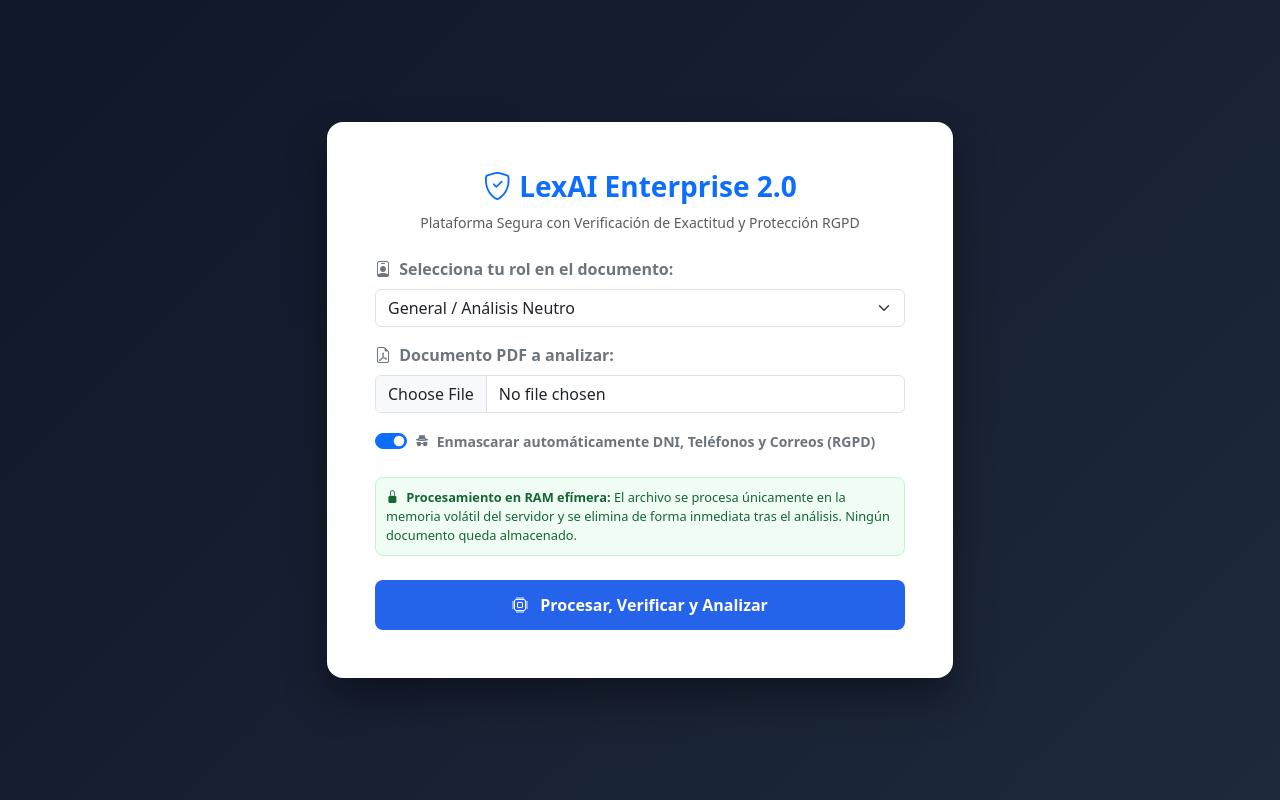
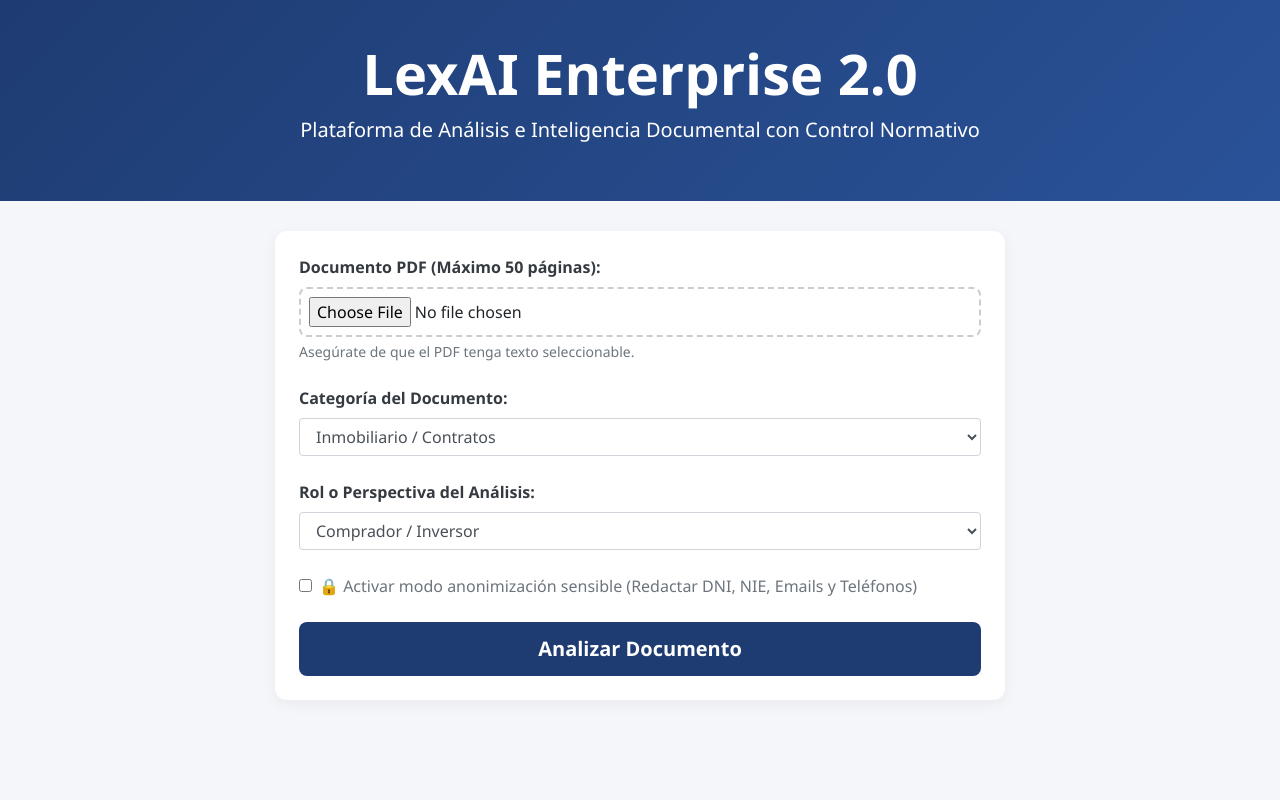
Before and after one commit to deltoroalejandro07-rgb/lexai-legal, a Flask app: page / in a window 1280 px wide. Run offline with Flask 3, Linux system fonts and the light colour scheme.

Commit message:
Update index.html

```diff
--- a/templates/index.html
+++ b/templates/index.html
@@ -3,78 +3,146 @@
 <head>
     <meta charset="UTF-8">
     <meta name="viewport" content="width=device-width, initial-scale=1.0">
-    <title>LexAI Enterprise 2.0 - Análisis Seguro</title>
-    <link href="https://cdn.jsdelivr.net/npm/bootstrap@5.3.0/dist/css/bootstrap.min.css" rel="stylesheet">
-    <link rel="stylesheet" href="https://cdn.jsdelivr.net/npm/bootstrap-icons@1.11.0/font/bootstrap-icons.css">
+    <title>LexAI Enterprise 2.0</title>
+    <link rel="stylesheet" href="https://cdn.jsdelivr.net/npm/bootstrap@4.6.2/dist/css/bootstrap.min.css">
     <style>
-        body { background: linear-gradient(135deg, #0f172a 0%, #1e293b 100%); color: #f8fafc; min-height: 100vh; display: flex; align-items: center; }
-        .main-card { background: #ffffff; color: #1e293b; border-radius: 16px; box-shadow: 0 20px 40px rgba(0,0,0,0.4); }
-        .btn-custom { background: #2563eb; color: white; border-radius: 8px; font-weight: 600; padding: 12px 24px; }
-        .btn-custom:hover { background: #1d4ed8; color: white; }
-        .security-badge { background-color: #f0fdf4; border: 1px solid #bbf7d0; color: #166534; font-size: 0.8rem; border-radius: 8px; padding: 10px; }
+        body { background-color: #f4f6f9; font-family: 'Segoe UI', Tahoma, Geneva, Verdana, sans-serif; }
+        .hero-section { background: linear-gradient(135deg, #1e3c72 0%, #2a5298 100%); color: white; padding: 40px 0; margin-bottom: 30px; }
+        .card-custom { border: none; border-radius: 12px; box-shadow: 0 4px 15px rgba(0,0,0,0.05); }
+        .btn-primary-custom { background-color: #1e3c72; border: none; font-weight: 600; padding: 12px 25px; border-radius: 8px; }
+        .btn-primary-custom:hover { background-color: #162d56; }
+        .role-group { display: none; }
     </style>
 </head>
 <body>
-    <div class="container py-5" style="max-width: 650px;">
-        <div class="main-card p-4 p-md-5">
-            <div class="text-center mb-4">
-                <h1 class="h3 fw-bold text-primary"><i class="bi bi-shield-check me-2"></i>LexAI Enterprise 2.0</h1>
-                <p class="text-muted small">Plataforma Segura con Verificación de Exactitud y Protección RGPD</p>
+
+<div class="hero-section text-center">
+    <div class="container">
+        <h1 class="display-4 font-weight-bold">LexAI Enterprise 2.0</h1>
+        <p class="lead">Plataforma de Análisis e Inteligencia Documental con Control Normativo</p>
+    </div>
 </div>
 
+<div class="container mb-5">
+    <div class="row justify-content-center">
+        <div class="col-md-8">
+            <div class="card card-custom p-4">
                 <form action="/" method="POST" enctype="multipart/form-data">
 
-                <div class="mb-3">
-                    <label class="form-label fw-bold text-secondary"><i class="bi bi-person-badge me-1"></i> Selecciona tu rol en el documento:</label>
-                    <select name="rol_usuario" class="class-select form-select">
-                        <option value="General / Neutro" selected>General / Análisis Neutro</option>
+                    <!-- SUBIDA DE ARCHIVO -->
+                    <div class="form-group mb-4">
+                        <label for="file" class="font-weight-bold text-dark">Documento PDF (Máximo 50 páginas):</label>
+                        <input type="file" class="form-control-file p-2 style-file" id="file" name="file" accept=".pdf" required style="border: 2px dashed #ccc; border-radius: 8px;">
+                        <small class="form-text text-muted">Asegúrate de que el PDF tenga texto seleccionable.</small>
+                    </div>
 
-                        <optgroup label="Inmobiliario y Alquileres">
-                            <option value="Arrendatario / Inquilino">Arrendatario / Inquilino</option>
-                            <option value="Arrendador / Propietario">Arrendador / Propietario</option>
-                            <option value="Comprador / Cliente">Comprador / Cliente</option>
-                        </optgroup>
-
-                        <optgroup label="Financiero y Facturación">
-                            <option value="Cliente / Pagador (Receptor)">Cliente / Pagador (Receptor de Factura)</option>
-                            <option value="Proveedor / Emisor (Cobrador)">Proveedor / Emisor (Cobrador)</option>
-                            <option value="Contable / Auditor Fiscal">Contable / Auditor Fiscal</option>
-                        </optgroup>
-
-                        <optgroup label="Legal, Judicial y Laboral">
-                            <option value="Demandado / Acusado">Demandado / Acusado</option>
-                            <option value="Demandante / Acusación">Demandante / Acusación</option>
-                            <option value="Empleado / Trabajador">Empleado / Trabajador</option>
-                            <option value="Empleador / Empresa">Empleador / Empresa</option>
-                        </optgroup>
-
-                        <optgroup label="Educación y Estudio">
-                            <option value="Estudiante / Opositor">Estudiante / Opositor</option>
-                        </optgroup>
+                    <!-- SELECTOR DE CATEGORÍA -->
+                    <div class="form-group mb-4">
+                        <label for="categoria" class="font-weight-bold text-dark">Categoría del Documento:</label>
+                        <select class="form-control" id="categoria" onchange="mostrarRoles()">
+                            <option value="inmobiliario">Inmobiliario / Contratos</option>
+                            <option value="legal">Legal / Judicial / Laboral</option>
+                            <option value="financiero">Financiero / Facturación</option>
+                            <option value="educacion">Educación / Académico</option>
+                            <option value="general">General / Otros</option>
                         </select>
                     </div>
 
-                <div class="mb-3">
-                    <label class="form-label fw-bold text-secondary"><i class="bi bi-file-earmark-pdf me-1"></i> Documento PDF a analizar:</label>
-                    <input type="file" name="file" accept=".pdf" class="form-control" required>
+                    <!-- SELECTOR DE ROLES DINÁMICO -->
+                    <div class="form-group mb-4">
+                        <label for="rol_usuario_select" class="font-weight-bold text-dark">Rol o Perspectiva del Análisis:</label>
+                        <input type="hidden" name="rol_usuario" id="rol_usuario_final" value="Comprador / Inversor">
+
+                        <!-- Inmobiliario -->
+                        <div id="group_inmobiliario" class="role-group">
+                            <select class="form-control" id="select_inmobiliario" onchange="actualizarRolFinal(this)">
+                                <option value="Comprador / Inversor">Comprador / Inversor</option>
+                                <option value="Vendedor / Propietario">Vendedor / Propietario</option>
+                                <option value="Arrendatario / Inquilino">Arrendatario / Inquilino</option>
+                                <option value="Arrendador / Propietario">Arrendador / Propietario</option>
+                                <option value="Gestor / Asesor profesional">Gestor / Asesor profesional</option>
+                            </select>
                         </div>
 
-                <div class="form-check form-switch mb-4">
-                    <input class="form-check-input" type="checkbox" name="anonimizar_datos" id="anonimizar_datos" checked>
-                    <label class="form-check-label small fw-bold text-secondary" for="anonimizar_datos">
-                        <i class="bi bi-incognito me-1"></i> Enmascarar automáticamente DNI, Teléfonos y Correos (RGPD)
+                        <!-- Legal -->
+                        <div id="group_legal" class="role-group">
+                            <select class="form-control" id="select_legal" onchange="actualizarRolFinal(this)">
+                                <option value="Demandante / Parte Activa">Demandante / Parte Activa</option>
+                                <option value="Demandado / Parte Pasiva">Demandado / Parte Pasiva</option>
+                                <option value="Empleado / Trabajador">Empleado / Trabajador</option>
+                                <option value="Empleador / Empresa">Empleador / Empresa</option>
+                                <option value="Gestor / Asesor profesional">Gestor / Asesor profesional</option>
+                            </select>
+                        </div>
+
+                        <!-- Financiero -->
+                        <div id="group_financiero" class="role-group">
+                            <select class="form-control" id="select_financiero" onchange="actualizarRolFinal(this)">
+                                <option value="Cliente / Receptor del Servicio">Cliente / Receptor del Servicio</option>
+                                <option value="Proveedor / Emisor de Factura">Proveedor / Emisor de Factura</option>
+                                <option value="Contable / Auditor Interno">Contable / Auditor Interno</option>
+                                <option value="Gestor / Asesor profesional">Gestor / Asesor profesional</option>
+                            </select>
+                        </div>
+
+                        <!-- Educación -->
+                        <div id="group_educacion" class="role-group">
+                            <select class="form-control" id="select_educacion" onchange="actualizarRolFinal(this)">
+                                <option value="Estudiante / Alumno">Estudiante / Alumno</option>
+                                <option value="Profesor / Docente">Profesor / Docente</option>
+                            </select>
+                        </div>
+
+                        <!-- General -->
+                        <div id="group_general" class="role-group">
+                            <select class="form-control" id="select_general" onchange="actualizarRolFinal(this)">
+                                <option value="General / Neutro">General / Neutro</option>
+                            </select>
+                        </div>
+                    </div>
+
+                    <!-- ANONIMIZACIÓN Y RGPD -->
+                    <div class="form-group form-check mb-4">
+                        <input type="checkbox" class="form-check-input" id="anonimizar_datos" name="anonimizar_datos">
+                        <label class="form-check-label text-secondary" for="anonimizar_datos">
+                            🔒 Activar modo anonimización sensible (Redactar DNI, NIE, Emails y Teléfonos)
                         </label>
                     </div>
 
-                <div class="security-badge mb-4">
-                    <i class="bi bi-lock-fill me-1"></i> <strong>Procesamiento en RAM efímera:</strong> El archivo se procesa únicamente en la memoria volátil del servidor y se elimina de forma inmediata tras el análisis. Ningún documento queda almacenado.
-                </div>
-
-                <button type="submit" class="btn btn-custom w-100">
-                    <i class="bi bi-cpu me-2"></i> Procesar, Verificar y Analizar
+                    <!-- BOTÓN DE ENVÍO -->
+                    <button type="submit" class="btn btn-primary-custom btn-block btn-lg text-white">
+                        Analizar Documento
                     </button>
                 </form>
             </div>
         </div>
+    </div>
+</div>
+
+<script>
+function mostrarRoles() {
+    var cat = document.getElementById("categoria").value;
+    var groups = document.getElementsByClassName("role-group");
+    for (var i = 0; i < groups.length; i++) {
+        groups[i].style.display = "none";
+    }
+
+    var activeGroup = document.getElementById("group_" + cat);
+    if (activeGroup) {
+        activeGroup.style.display = "block";
+        var select = activeGroup.querySelector("select");
+        actualizarRolFinal(select);
+    }
+}
+
+function actualizarRolFinal(selectElement) {
+    document.getElementById("rol_usuario_final").value = selectElement.value;
+}
+
+window.onload = function() {
+    mostrarRoles();
+};
+</script>
+
 </body>
 </html>
```
Lines whose indentation alone changed are shown as unchanged.
